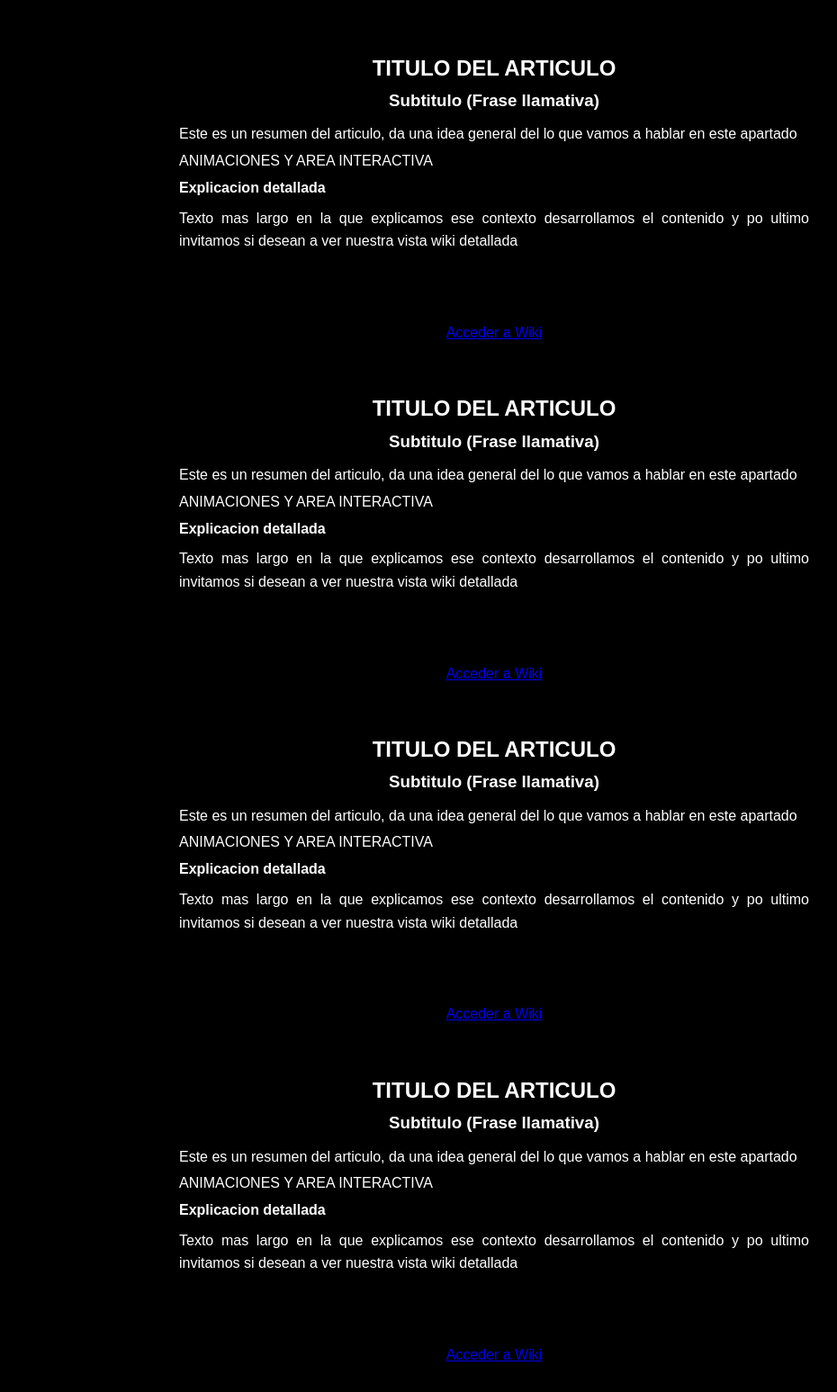
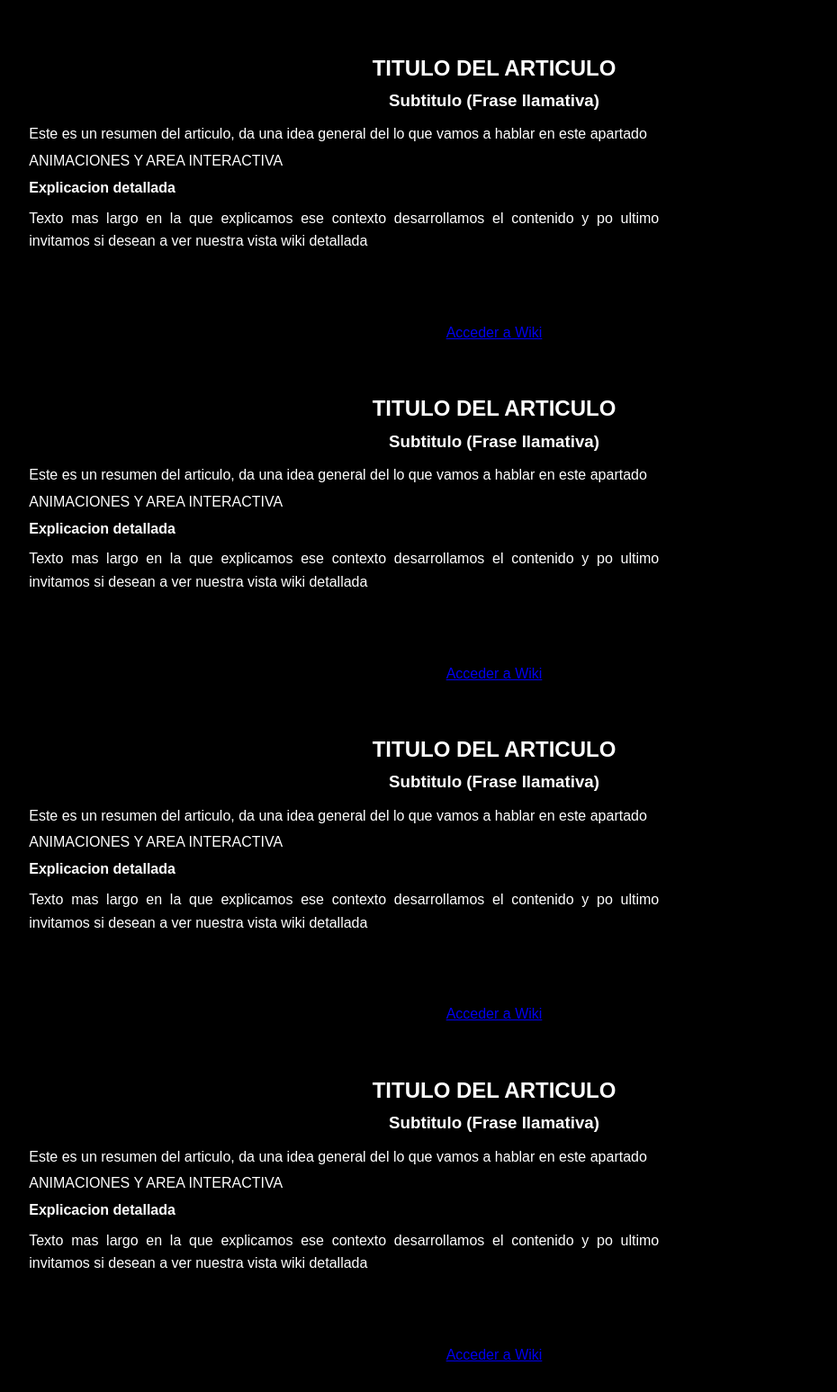
Before and after one commit to sfloresdev/criptojourney, a PHP site: page / in a window 1280 px wide. Shown: the whole page at 90% size, without its empty margins (91-1021 px from the left). Run offline with PHP 8.4, Linux system fonts and the light colour scheme; some web fonts are replaced.

Commit message:
cambios mejorados

```diff
--- a/css/style.css
+++ b/css/style.css
@@ -20,21 +20,21 @@
 
 @media (min-width: 768px){
 	.container{
-		width: min(90%, 1200px);
+		width: min(95%, 1300px);
 		padding-inline: 2rem;
 	}
 }
 
 @media (min-width: 1200px){
 	.container{
-		width: min(88%, 1300px);
+		width: min(92%, 1400px);
 		padding-inline: 3rem;
 	}
 }
 
 @media (min-width: 1600px){
 	.container{
-		width: min(88%, 1400px);;
+		width: min(90%, 1600px);;
 	}
 }
 
@@ -87,13 +87,12 @@ main {
 }
 
 .articles article {
-	/*width: 80%;
-	max-width: 800px;*/
 	display: flex;
 	flex-direction: column;
 	align-items: flex-start;
 	padding: 1.5rem;
 	border-radius: 12px;
+	width: 100%;
 }
 /*Titulos centrados*/
 .articles article h2,
--- a/index.html
+++ b/index.html
@@ -18,8 +18,9 @@
 
 <body>
 
-	<section class="articles container">
+	<section class="container">
 
+		<div class="articles">
 			<!-- CIFRADO CESAR -->
 			<article id="article1">
 
@@ -35,7 +36,8 @@
 
 				<div class="detailed-explanation" id="detailed-1">
 					<h4>Explicacion detallada</h4>
-				<p>Texto mas largo en la que explicamos ese contexto desarrollamos el contenido y po ultimo invitamos si
+					<p>Texto mas largo en la que explicamos ese contexto desarrollamos el contenido y po ultimo
+						invitamos si
 						desean a ver nuestra vista wiki detallada</p>
 				</div>
 
@@ -57,7 +59,8 @@
 
 				<div class="detailed-explanation" id="detailed-2">
 					<h4>Explicacion detallada</h4>
-				<p>Texto mas largo en la que explicamos ese contexto desarrollamos el contenido y po ultimo invitamos si
+					<p>Texto mas largo en la que explicamos ese contexto desarrollamos el contenido y po ultimo
+						invitamos si
 						desean a ver nuestra vista wiki detallada</p>
 				</div>
 
@@ -79,7 +82,8 @@
 
 				<div class="detailed-explanation" id="detailed-3">
 					<h4>Explicacion detallada</h4>
-				<p>Texto mas largo en la que explicamos ese contexto desarrollamos el contenido y po ultimo invitamos si
+					<p>Texto mas largo en la que explicamos ese contexto desarrollamos el contenido y po ultimo
+						invitamos si
 						desean a ver nuestra vista wiki detallada</p>
 				</div>
 
@@ -101,12 +105,14 @@
 
 				<div class="detailed-explanation" id="detailed-4">
 					<h4>Explicacion detallada</h4>
-				<p>Texto mas largo en la que explicamos ese contexto desarrollamos el contenido y po ultimo invitamos si
+					<p>Texto mas largo en la que explicamos ese contexto desarrollamos el contenido y po ultimo
+						invitamos si
 						desean a ver nuestra vista wiki detallada</p>
 				</div>
 
 			</article>
 			<a href="wiki-4.html" class="btn">Acceder a Wiki</a>
+		</div>
 	</section>
 
 </body>
```
Lines whose indentation alone changed are shown as unchanged.
